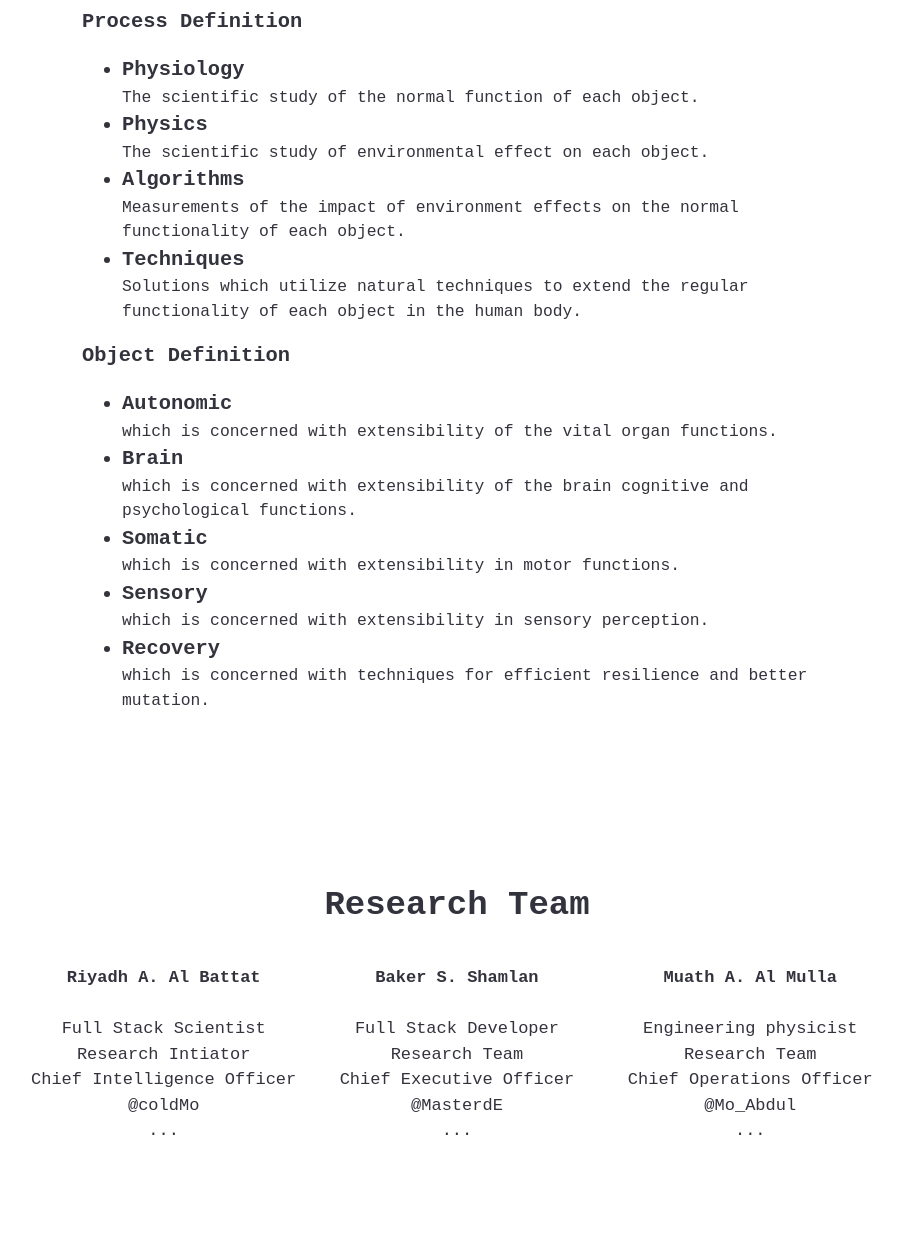
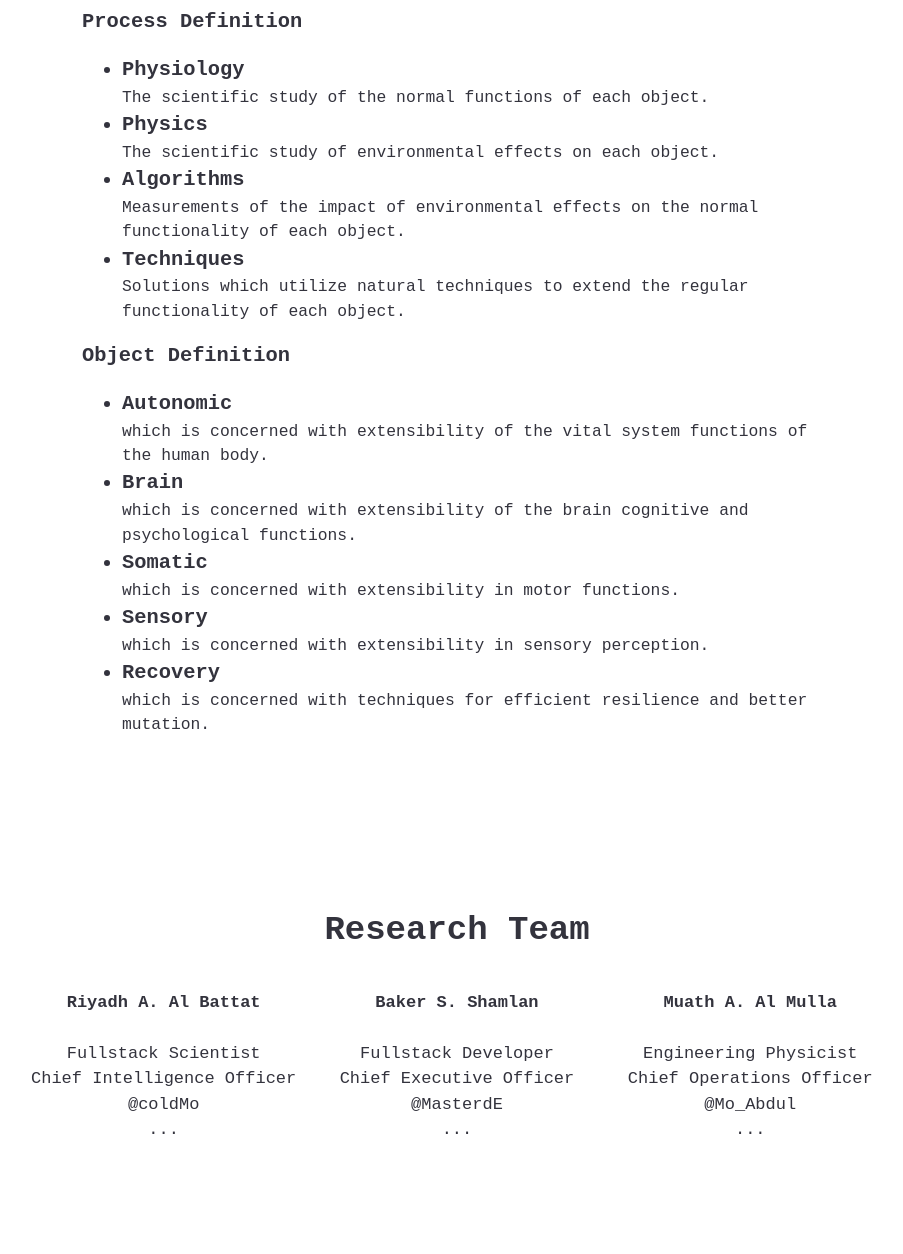
Before and after one commit to BrainRDI/Brain.io, a plain HTML site: page index.html in a window 1280 px wide. Shown: the part 5246-6500 px from the top of the page, without its empty margins (183-1086 px from the left). Drawn offline with Linux system fonts and the light colour scheme.

Commit message:
Update index.html
content modification, mo's observations

```diff
--- a/index.html
+++ b/index.html
@@ -201,26 +201,26 @@
            <ul>
                <li>
                 <div class="elementName">Physiology</div>
-                <div class="elementDesc">The scientific study of the normal function of each object.</div>
+                <div class="elementDesc">The scientific study of the normal functions of each object.</div>
                </li>
                <li>
                 <div class="elementName">Physics</div>
-                <div class="elementDesc">The scientific study of environmental effect on each object.</div>
+                <div class="elementDesc">The scientific study of environmental effects on each object.</div>
                </li>
                <li>
                  <div class="elementName">Algorithms</div>
-                 <div class="elementDesc">Measurements of the impact of environment effects on the normal functionality of each object.</div>
+                 <div class="elementDesc">Measurements of the impact of environmental effects on the normal functionality of each object.</div>
                </li>
                <li>
                 <div class="elementName">Techniques</div>
-                <div class="elementDesc">Solutions which utilize natural techniques to extend the regular functionality of each object in the human body.</div>
+                <div class="elementDesc">Solutions which utilize natural techniques to extend the regular functionality of each object.</div>
                </li>
             </ul>
             <div class="elementSubGroup">Object Definition</div>
              <ul>
                  <li>
                   <div class="elementName">Autonomic</div>
-                  <div class="elementDesc"> which is concerned with extensibility of the vital organ functions.</div>
+                  <div class="elementDesc"> which is concerned with extensibility of the vital system functions of the human body.</div>
                  </li>
                  <li>
                   <div class="elementName">Brain</div>
@@ -228,7 +228,7 @@
                  </li>
                  <li>
                    <div class="elementName">Somatic</div>
-                   <div class="elementDesc">  which is concerned with extensibility in motor functions. </div>
+                   <div class="elementDesc">  which is concerned with extensibility in motor functions.</div>
                  </li>
                  <li>
                   <div class="elementName">Sensory</div>
@@ -236,7 +236,7 @@
                  </li>
                  <li>
                   <div class="elementName">Recovery</div>
-                  <div class="elementDesc"> which is concerned with techniques for efficient resilience and better mutation.
+                  <div class="elementDesc"> which is concerned with techniques for efficient resilience and better mutation.</div>
                  </li>
                </ul>
              </div>
@@ -310,8 +310,7 @@
             <div class="row clearfix">
             <div class="col-1-3">
             <div><b>Riyadh A. Al Battat</b></div>
-              <br>Full Stack Scientist</br>
-             Research Intiator
+              <br>Fullstack Scientist
               <br>Chief Intelligence Officer</br>
              @coldMo
               <br>...</br>
@@ -319,8 +318,7 @@
   <div class="row clearfix">
   <div class="col-1-3">
           <div><b>Baker S. Shamlan</b></div>
-          <br>Full Stack Developer</br>
-          Research Team
+          <br>Fullstack Developer
           <br>Chief Executive Officer</br>
           @MasterdE
           <br>...</br>
@@ -328,8 +326,7 @@
   <div class="row clearfix">
   <div class="col-1-3">
           <div><b>Muath A. Al Mulla</b></div>
-          <br>Engineering physicist</br>
-          Research Team
+          <br>Engineering Physicist
           <br>Chief Operations Officer</br>
           @Mo_Abdul
           <br> ... </br>
```
